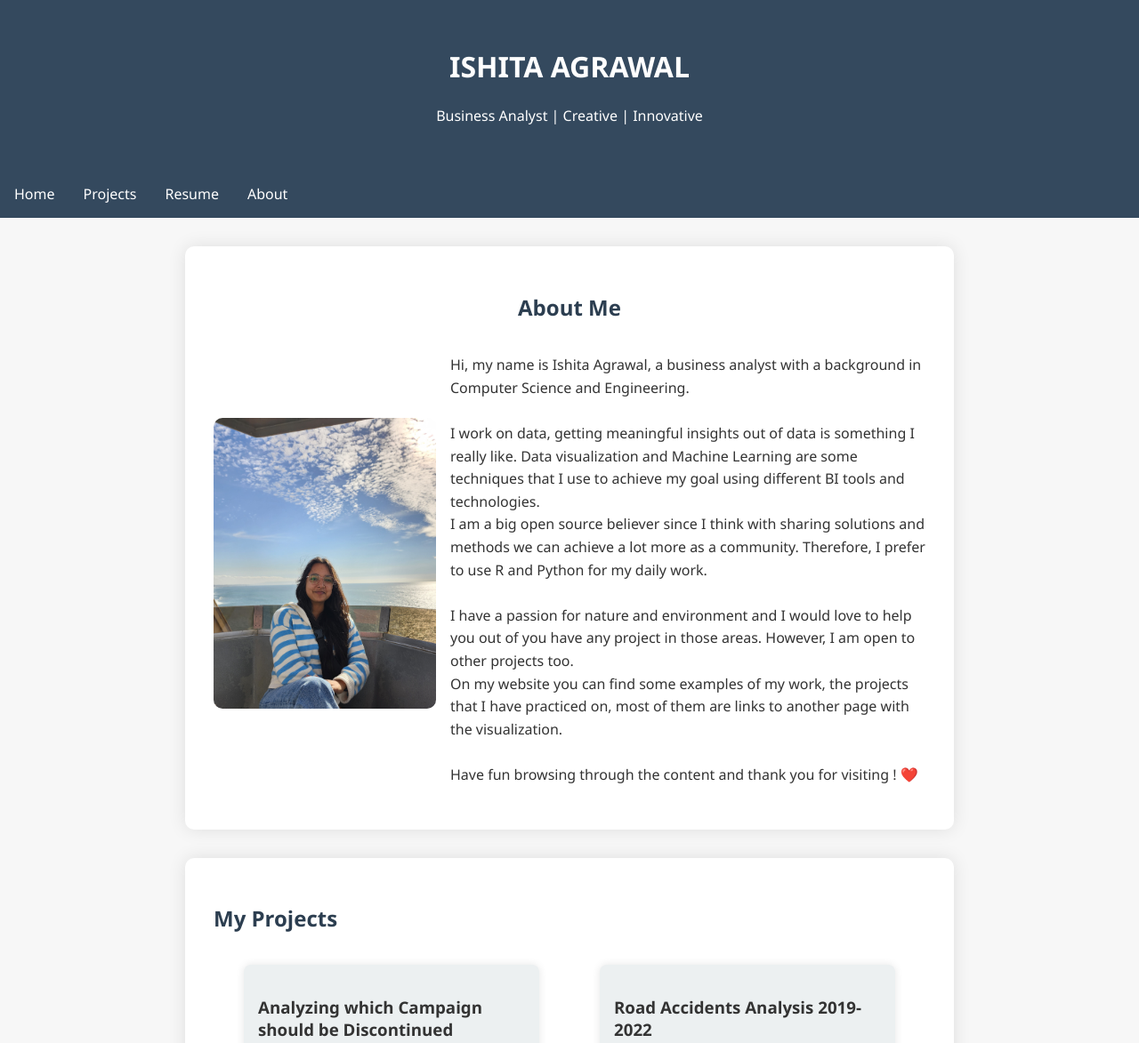
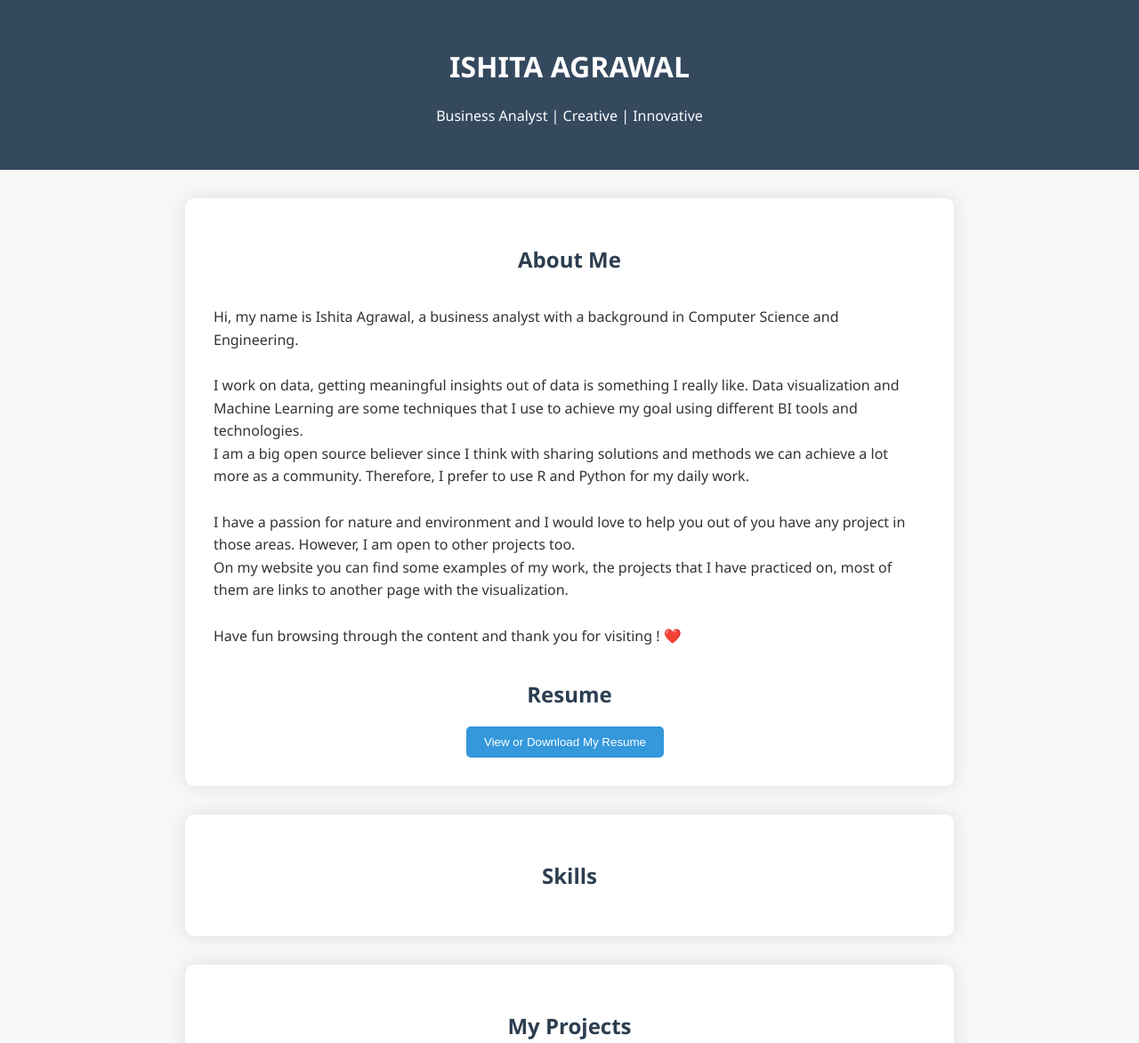
Before and after one commit to innovative-ish/ishita-agrawal, a plain HTML site: page index.html in a window 1280 px wide. Shown: the top 1173 px of the page at 89% size. Drawn offline with Linux system fonts and the light colour scheme.

Commit message:
styles and format changes

```diff
--- a/code/styles.css
+++ b/code/styles.css
@@ -13,25 +13,6 @@ header {
     color: white;
     text-align: center;
     padding: 2em 0;
-}
-
-nav {
-    background-color: #34495e;
-    overflow: hidden;
-}
-
-nav a {
-    float: left;
-    display: block;
-    color: white;
-    text-align: center;
-    padding: 16px;
-    text-decoration: none;
-}
-
-nav a:hover {
-    background-color: #ddd;
-    color: black;
 }
 
 section {
@@ -54,6 +35,28 @@ p {
 a {
     color: #3498db;
     text-decoration: none;
+}
+
+.resume {
+    text-align: center;
+}
+
+.resume-buttons {
+    margin-top: 1em;
+}
+
+.resume-buttons button {
+    padding: 10px 20px;
+    margin-right: 10px;
+    background-color: #3498db;
+    color: white;
+    border: none;
+    border-radius: 5px;
+    cursor: pointer;
+}
+
+.resume-buttons button:hover {
+    background-color: #2980b9;
 }
 
 .projects {
@@ -116,3 +119,11 @@ footer {
     background-color: #34495e;
     color: white;
 }
+
+
+@media (max-width: 767px) {
+    /* Add mobile-specific styles here */
+    body {
+        font-size: 14px; /* Example mobile font size */
+    }
+}
--- a/index.html
+++ b/index.html
@@ -14,17 +14,9 @@
         <p>Business Analyst | Creative | Innovative</p>
     </header>
 
-    <nav>
-        <a href="#home">Home</a>
-        <a href="#projects">Projects</a>
-        <a href="#resume">Resume</a>
-        <a href="#about">About</a>
-    </nav>
-
     <section id="home">
         <h2><center>About Me</center></h2>
         <div class="about-me">
-            <img src="images\me\about.jpg" alt="Your Image">
             <p>
                 Hi, my name is Ishita Agrawal, a business analyst with a background in Computer Science and Engineering.
                 <br><br>
@@ -40,10 +32,22 @@
                 Have fun browsing through the content and thank you for visiting ! ❤️
             </p>
         </div>
+
+        <center><h2>Resume</h2></center>
+        <div class="resume">
+            <div class="resume-buttons">
+                <button onclick="viewResume()">View or Download My Resume</button>
+            </div>
+        </div>
+
+    </section>
+
+    <section id = "Skills">
+        <center><h2>Skills</h2></center>
     </section>
 
     <section id="projects">
-        <h2>My Projects</h2>
+        <center><h2>My Projects</h2></center>
         <div class="projects">
             <div class="project">
                 <h3>Analyzing which Campaign should be Discontinued</h3>
@@ -115,6 +119,11 @@
             currentIndex = (currentIndex + 1) % images.length;
             images[currentIndex].style.display = 'block';
         }, 3000);
+
+        // srcipt for view resume button
+        function viewResume() {
+            window.open('Projects/Ishita_Agrawal_Resume.pdf', '_blank');
+        }
     </script>
 
 </body>
```
Also changed, not shown: code/globalshala.html (+5 -7 lines), code/globalshala.css (renamed from code/globalshala style.css), 3 other files.
